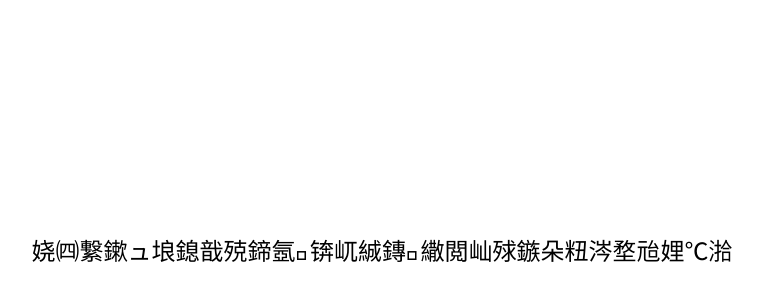
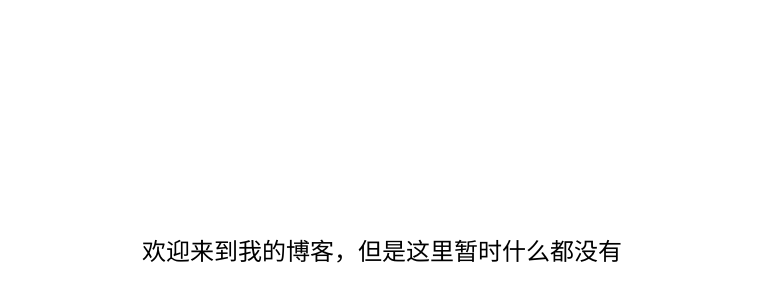
Before and after one commit to dhdhus/dhdhus.github.io, a plain HTML site: page index.html in a window 1280 px wide. Shown: the part 170-470 px from the top of the page, without its empty margins (258-1021 px from the left). Drawn offline with Linux system fonts and the light colour scheme.

Commit message:
Site updated: 2026-10-15 03:16:59

```diff
--- a/index.html
+++ b/index.html
@@ -2,6 +2,7 @@
 <html lang="zh-CN">
 <head>
   <meta charset="utf-8">
+  <meta http-equiv="Content-Type" content="text/html; charset=utf-8">
   <meta name="viewport" content="width=device-width, initial-scale=1">
   <title>dhdhus</title>
   <style>
@@ -26,6 +27,6 @@
   </style>
 <meta name="generator" content="Hexo 8.1.2"></head>
 <body>
-  <div class="empty">娆㈣繋鏉ュ埌鎴戠殑鍗氬锛屼絾鏄繖閲屾殏鏃朵粈涔堥兘娌℃湁</div>
+  <div class="empty">欢迎来到我的博客，但是这里暂时什么都没有</div>
 </body>
 </html>
```
